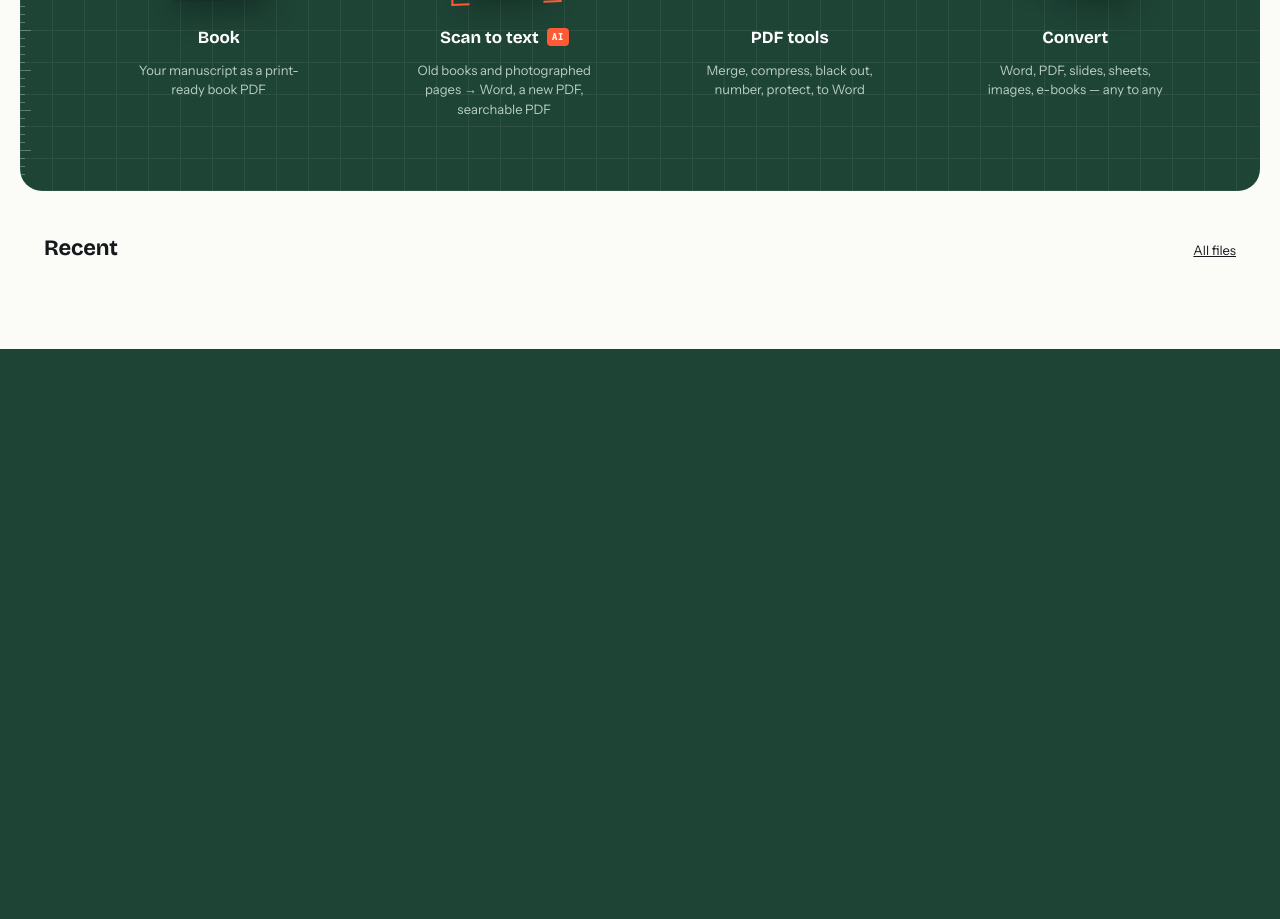
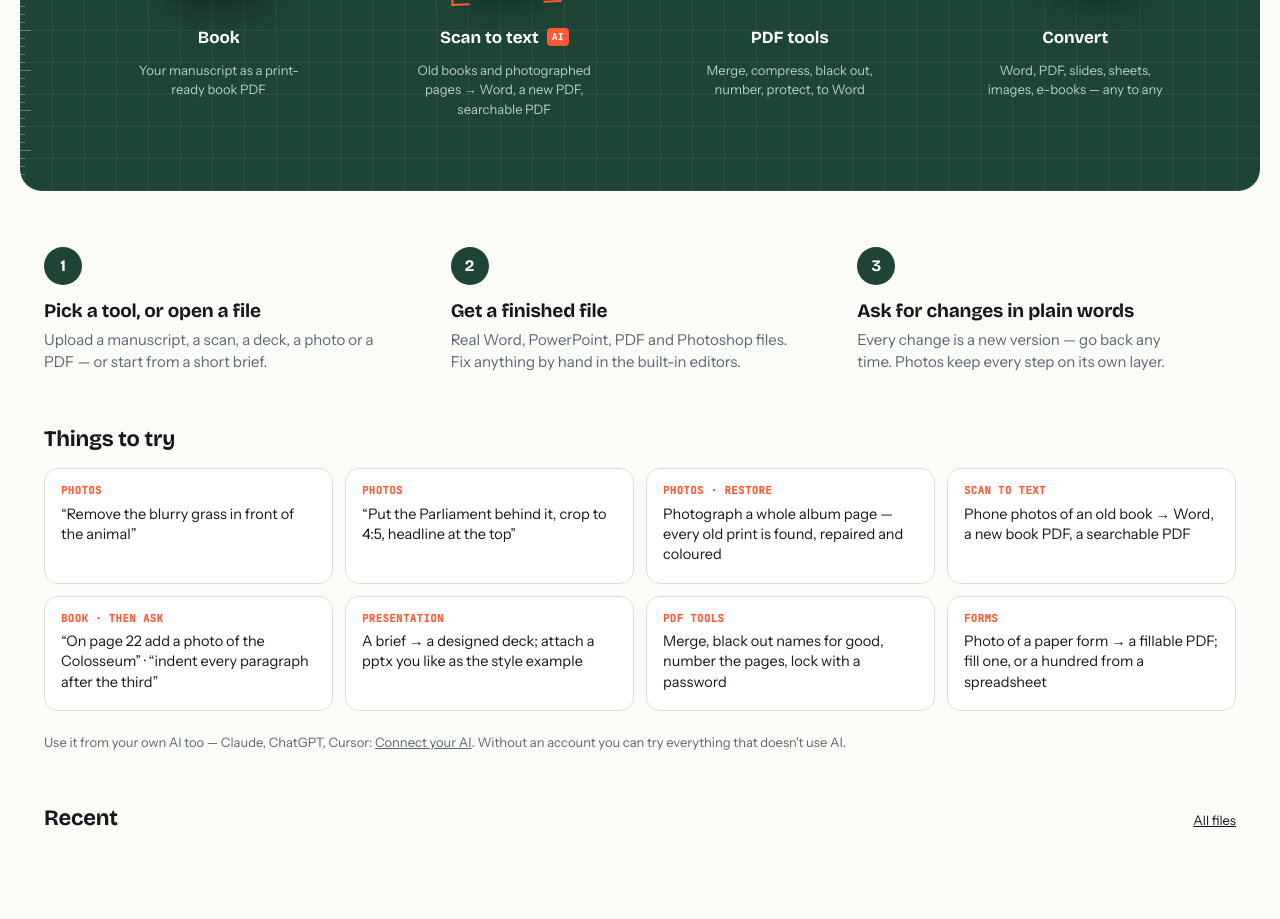
Before and after one commit to Tamas54/ai-conversioneditor, a FastAPI app: page /app in a window 1280 px wide. Shown: the part 777-1696 px from the top of the page. Before the commit the page ends 1126 px from the top, so only its background shows below. Run offline with FastAPI, Linux system fonts and the light colour scheme; data that the repository does not hold is empty; parts of the project's set-up code (start-up, migrations or seed data) failed here and were passed over; some libraries are stand-ins or nearby versions.

Commit message:
Home: how it works in three steps and things to try
Each example opens the matching tool; a note says what works without an
account and links to Connect your AI.

Co-Authored-By: Claude Opus 5.5 <noreply@anthropic.com>
Claude-Session: https://claude.ai/code/session_012YN7YhH8y46n9mKaPVvUeC

```diff
--- a/app/static/product.css
+++ b/app/static/product.css
@@ -236,3 +236,21 @@ dialog.drawer::backdrop { background: rgba(10, 22, 16, .45); }
 .rev-row input { padding: 11px 13px; border: 1px solid var(--rule); border-radius: 10px; font: inherit; background: #fff; }
 .rev-row input:focus-visible { outline: 0; border-color: var(--mat); box-shadow: 0 0 0 3px rgba(30, 68, 54, .18); }
 body:has(#revise:not([hidden])) #toast { bottom: 118px; }
+
+/* bemutatkozás a kezdőképernyőn: hogyan működik + kipróbálható példák */
+.intro { padding-top: 56px; padding-bottom: 8px; }
+.how { display: grid; grid-template-columns: repeat(3, 1fr); gap: 28px; margin-bottom: 52px; }
+.how div { position: relative; padding-top: 52px; }
+.how b { position: absolute; top: 0; left: 0; width: 38px; height: 38px; border-radius: 50%; display: grid; place-items: center;
+  background: var(--mat); color: #fff; font: 700 16px/1 var(--f-display); }
+.how h3 { font: 700 19px/1.25 var(--f-display); margin: 0 0 6px; letter-spacing: -.01em; }
+.how p { margin: 0; color: var(--graphite); font-size: 15px; max-width: 34ch; }
+.try-title { font: 700 22px/1.2 var(--f-display); margin: 0 0 16px; }
+.try { display: grid; grid-template-columns: repeat(4, 1fr); gap: 12px; }
+.try button { all: unset; cursor: pointer; display: grid; gap: 8px; align-content: start; padding: 16px 16px 18px; border-radius: 14px;
+  background: #fff; border: 1px solid var(--rule); font-size: 14.5px; line-height: 1.4; color: var(--ink); transition: transform .15s, border-color .15s; }
+.try button span { font: 600 10.5px/1 var(--f-mono); letter-spacing: .05em; text-transform: uppercase; color: var(--signal); }
+.try button:hover, .try button:focus-visible { border-color: var(--mat); transform: translateY(-2px); }
+.connect-note { margin: 22px 0 0; }
+@media (max-width: 900px) { .how { grid-template-columns: 1fr; gap: 18px; } .try { grid-template-columns: 1fr 1fr; } }
+@media (max-width: 600px) { .try { grid-template-columns: 1fr; } }
--- a/app/templates/app.html
+++ b/app/templates/app.html
@@ -51,6 +51,25 @@
         <span class="label">Convert</span><span class="hint">Word, PDF, slides, sheets, images, e-books — any to any</span></button>
     </div>
   </div></section>
+  <section class="sheet intro">
+    <div class="how">
+      <div><b>1</b><h3>Pick a tool, or open a file</h3><p>Upload a manuscript, a scan, a deck, a photo or a PDF — or start from a short brief.</p></div>
+      <div><b>2</b><h3>Get a finished file</h3><p>Real Word, PowerPoint, PDF and Photoshop files. Fix anything by hand in the built-in editors.</p></div>
+      <div><b>3</b><h3>Ask for changes in plain words</h3><p>Every change is a new version — go back any time. Photos keep every step on its own layer.</p></div>
+    </div>
+    <h2 class="try-title">Things to try</h2>
+    <div class="try">
+      <button data-try="photo"><span>Photos</span>“Remove the blurry grass in front of the animal”</button>
+      <button data-try="photo"><span>Photos</span>“Put the Parliament behind it, crop to 4:5, headline at the top”</button>
+      <button data-try="photo"><span>Photos · restore</span>Photograph a whole album page — every old print is found, repaired and coloured</button>
+      <button data-try="scan"><span>Scan to text</span>Phone photos of an old book → Word, a new book PDF, a searchable PDF</button>
+      <button data-try="book"><span>Book · then ask</span>“On page 22 add a photo of the Colosseum” · “indent every paragraph after the third”</button>
+      <button data-try="deck"><span>Presentation</span>A brief → a designed deck; attach a pptx you like as the style example</button>
+      <button data-try="pdf"><span>PDF tools</span>Merge, black out names for good, number the pages, lock with a password</button>
+      <button data-try="scan"><span>Forms</span>Photo of a paper form → a fillable PDF; fill one, or a hundred from a spreadsheet</button>
+    </div>
+    <p class="muted small connect-note">Use it from your own AI too — Claude, ChatGPT, Cursor: <a href="#/connect">Connect your AI</a>. Without an account you can try everything that doesn't use AI.</p>
+  </section>
   <section class="sheet">
     <div class="row-head"><h2>Recent</h2><a class="small" href="#/files">All files</a></div>
     <div class="files" id="recent"></div>
@@ -200,6 +219,7 @@ const views = {
     const nums = $(".ruler-nums"), w = $(".mat").clientWidth;   // vonalzó-számok 40 px-enként (1 = 1 cm)
     nums.innerHTML = Array.from({ length: Math.floor(w / 40) }, (_, i) => i && i % 2 === 0 ? `<span style="left:${i * 40}px">${i / 2}</span>` : "").join("");
     document.querySelectorAll("[data-make]").forEach(b => b.addEventListener("click", () => openMaker(b.dataset.make)));
+    document.querySelectorAll("[data-try]").forEach(b => b.addEventListener("click", () => openMaker(b.dataset.try)));
     await loadFiles(); renderFiles($("#recent"), files.slice(0, 10));
   },
   async files() {
```
